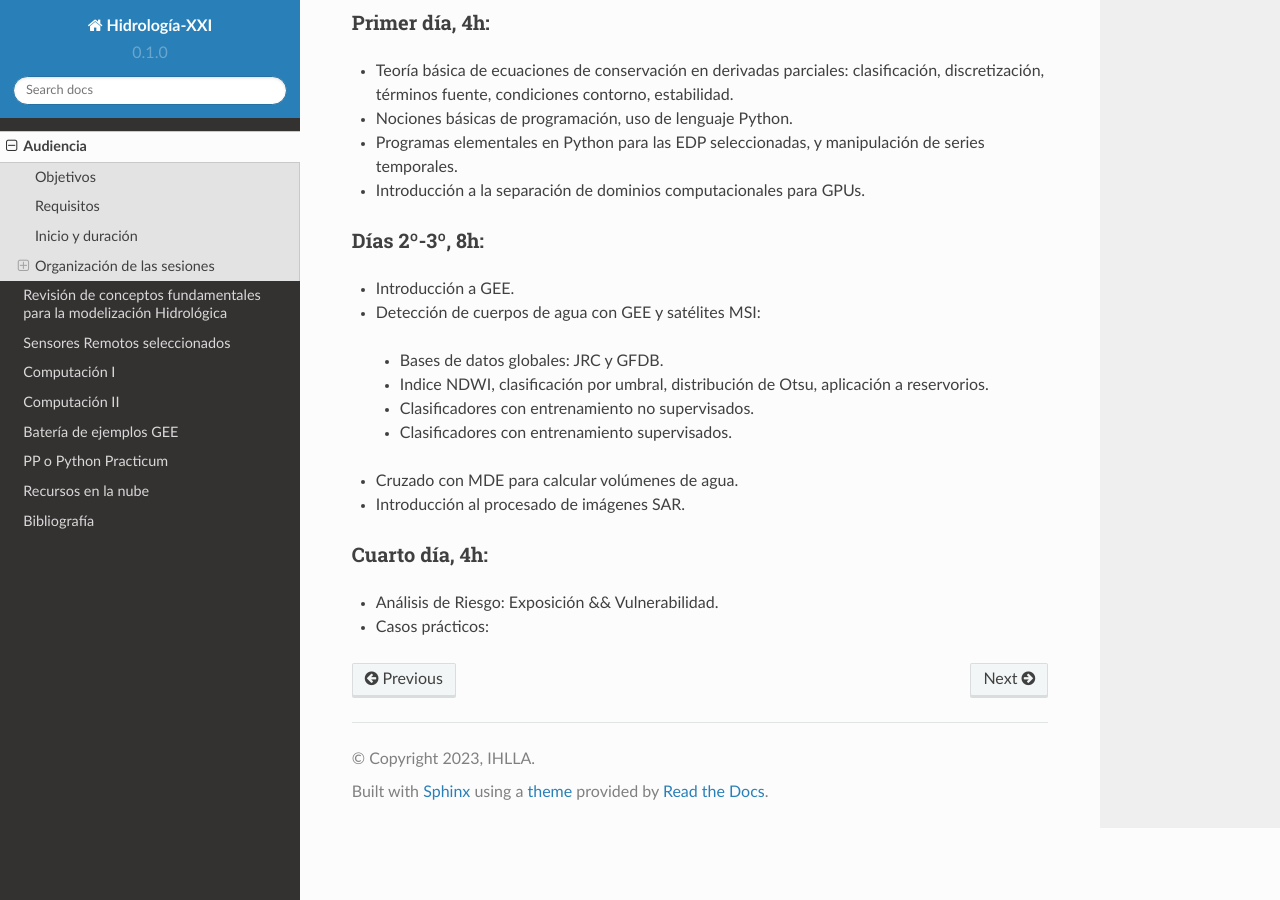
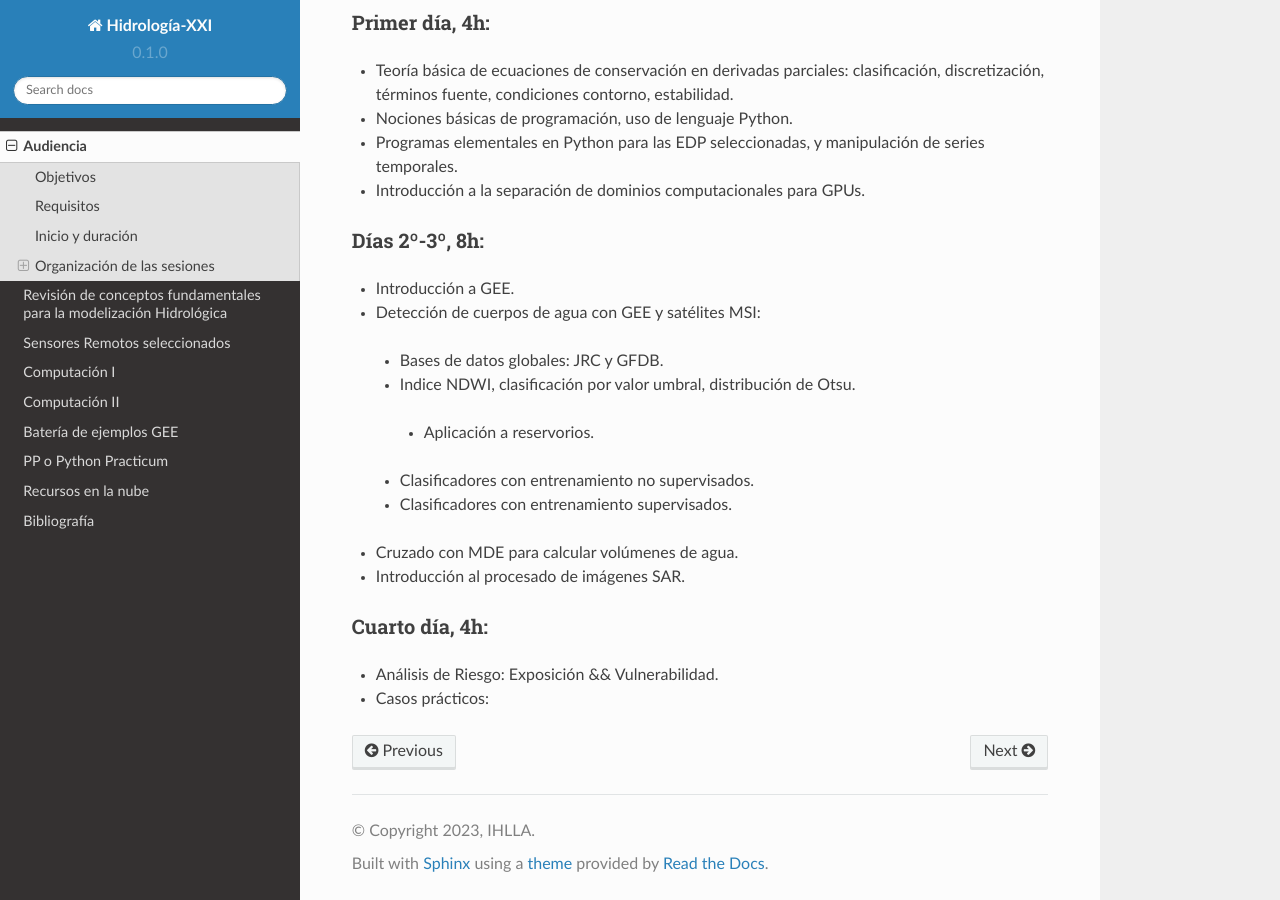
Before and after one commit to ivillamadrid/HidrologiaXXI, a Sphinx documentation site: the page built from docs/source/audiencia.rst, in a window 1280 px wide and 900 px high, scrolled down 1095 px. Built offline with Sphinx 7.4.7 and the Read the Docs theme 2.0.0, drawn with Linux system fonts in a browser that asks for light colours.

Commit message:
Update audiencia.rst

```diff
--- a/docs/source/audiencia.rst
+++ b/docs/source/audiencia.rst
@@ -51,7 +51,8 @@
 * Introducción a GEE.
 * Detección de cuerpos de agua con GEE y satélites MSI:
  * Bases de datos globales: JRC y GFDB.
- * Indice NDWI, clasificación por umbral, distribución de Otsu, aplicación a reservorios.
+ * Indice NDWI, clasificación por valor umbral, distribución de Otsu.
+  * Aplicación a reservorios.
  * Clasificadores con entrenamiento no supervisados.
  * Clasificadores con entrenamiento supervisados.
 * Cruzado con MDE para calcular volúmenes de agua.
```
